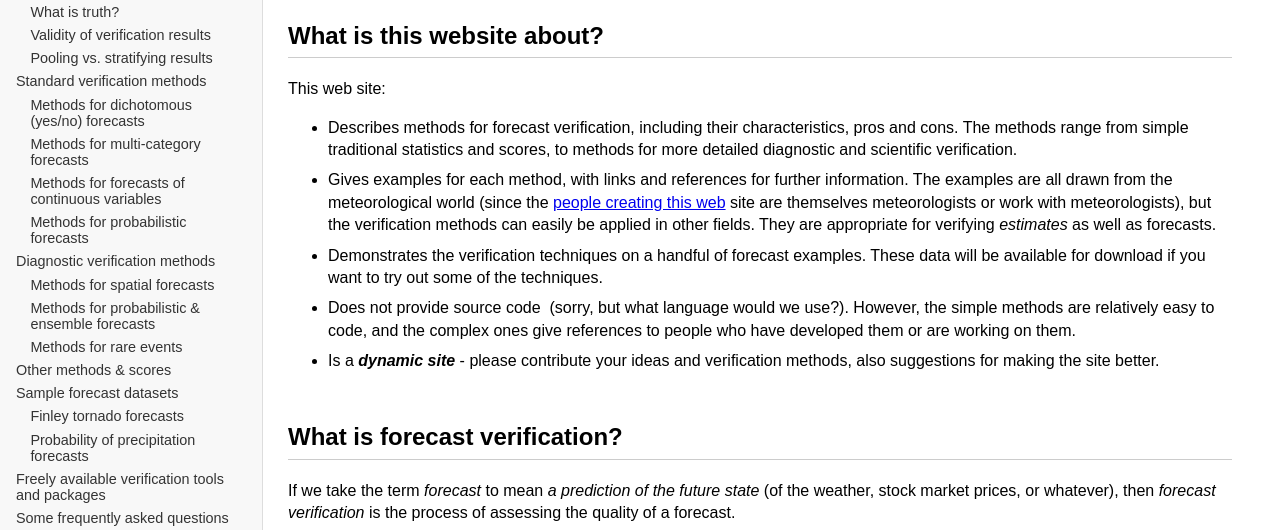
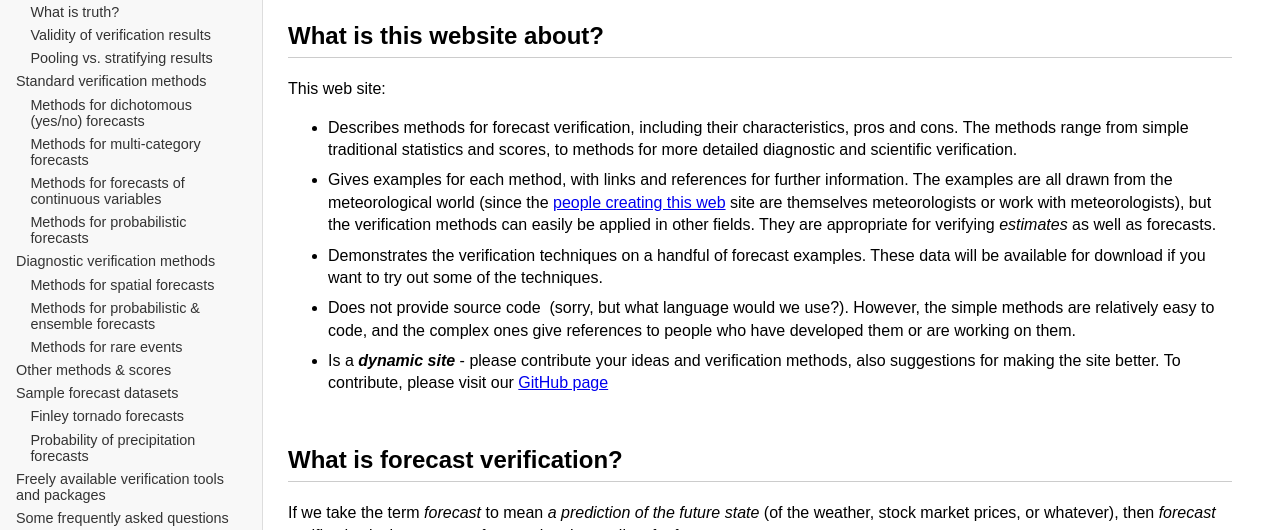
Before and after one commit to tennlee/forecastverification, a plain HTML site: page index.html in a window 1280 px wide. Shown: the part 227-757 px from the top of the page. Drawn offline with Linux system fonts and the light colour scheme.

Commit message:
add link to github page

```diff
--- a/index.html
+++ b/index.html
@@ -112,7 +112,8 @@ we use?). However, the simple methods are relatively easy to code, and
 the complex ones give references to people who have developed them or
 are working on them.</li>
 <li>Is a <b><i>dynamic site</i></b> - please contribute your ideas and
-verification methods, also suggestions for making the site better.</li>
+verification methods, also suggestions for making the site better. To contribute,
+please visit our <a href="https://github.com/JWGFVR/forecastverification">GitHub page</a></li>
 </ul>
 
 <h2 id="Definition">What is forecast verification?</h2>
```
